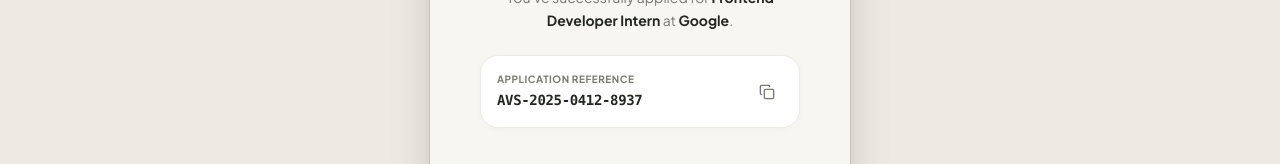
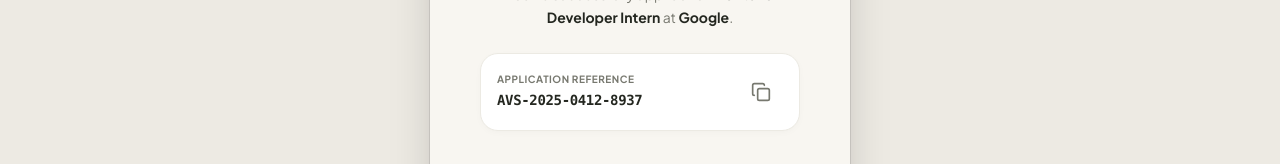
Before and after one commit to anant9934/avsar-pahse-01, a Next.js app: page /applications/success in a window 1280 px wide. Shown: the part 464-628 px from the top of the page. Built offline with nearby package versions, Linux system fonts and the light colour scheme; no server answers; the database is empty; a web font is replaced by a local one.

Commit message:
feat(avsar): polish application submission success screen with timeline steps and celebratory animation

```diff
--- a/src/app/applications/success/page.tsx
+++ b/src/app/applications/success/page.tsx
@@ -81,13 +81,14 @@
           <button
             type="button"
             onClick={handleCopy}
-            className="p-2 rounded-xl hover:bg-[#F4F1EA] text-[#77786F] hover:text-[#242720] transition-colors"
+            className="w-11 h-11 rounded-xl flex items-center justify-center hover:bg-[#F4F1EA] text-[#77786F] hover:text-[#242720] transition-colors"
             title="Copy reference code"
+            aria-label={copied ? "Reference code copied" : "Copy reference code"}
           >
             {copied ? (
-              <CheckCheck className="w-4 h-4 text-[#285C45]" />
+              <CheckCheck className="w-5 h-5 text-[#285C45]" aria-hidden="true" />
             ) : (
-              <Copy className="w-4 h-4" />
+              <Copy className="w-5 h-5" aria-hidden="true" />
             )}
           </button>
         </div>
```
